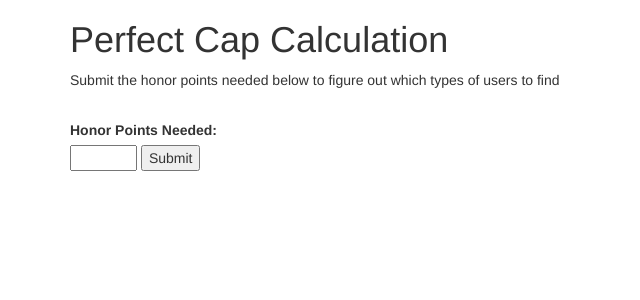
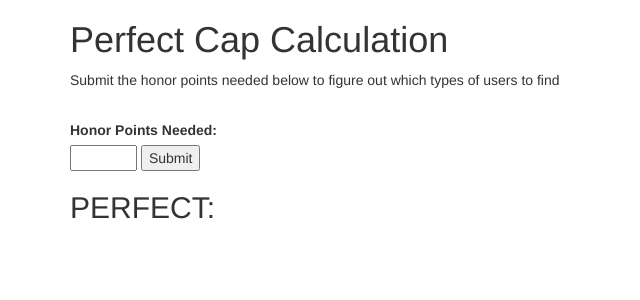
Before and after one commit to bethanyv/perfect_capping, a Flask app: page / in a window 1280 px wide. Shown: the top 300 px of the page, without its empty margins (0-640 px from the left). Run offline with Flask 2, Linux system fonts and the light colour scheme; some libraries are stand-ins or nearby versions.

Commit message:
one kill working

```diff
--- a/perfect_capping/app.py
+++ b/perfect_capping/app.py
@@ -56,8 +56,13 @@ def _calc_times():
 
     app.logger.debug("honor={}\n".format(honor))
 
-    needed_honor = perfect_cap_calc.calculate_honor(honor)
-    result = {"honor": needed_honor}
+    # dictionary of persons and opportunities
+    options = perfect_cap_calc.calculate_honor(honor)
+    one_person = options[1] # list of 1 person
+    two_people = options[2]
+    three_people = options[3]
+    result = {"one_person": one_person, "two_people": two_people, "three_people": three_people}
+    # result = options
     return flask.jsonify(result=result)
 
 @app.route('/new', methods=['POST'])
--- a/perfect_capping/perfect_cap_calc.py
+++ b/perfect_capping/perfect_cap_calc.py
@@ -9,9 +9,8 @@ LEVELS = [48,49,50,51,52,53,54,55,56,57,58,59,60]
 
 RANKS = [1,2,3,4,5,6,7,8,9,10,11,12,13,14]
 
-TABLE = []
-
 def create_table(csv_file):
+  TABLE = []
   with open(csv_file, encoding="utf-8-sig") as csv_file:
     csv_reader = csv.reader(csv_file, delimiter=',')
     line_count = 0
@@ -22,12 +21,29 @@ def create_table(csv_file):
           continue
         TABLE[line_count].append(column)
       line_count += 1
-    print(TABLE)
+  return TABLE
 
 # up to 3 people
 def calculate_honor(honor_needed):
-  return honor_needed
+  '''
+  honor needed should return dictionary of 1, 2, 3 people and a list of lists
+  of all possible people
+  ex: {1: [[1,4], [2,5]]}
+  '''
+  TABLE = create_table('perfect_cap.csv')
+  possibilities = {1: [], 2: [], 3: []}
+  # for 1 person
+  for i in range(13): # 13 rows
+    row = 0
+    for point_amt in TABLE[i]:
+      point_amt = int(point_amt)
+      # print(point_amt)
+      if point_amt == honor_needed:
+        print("HERE")
+        possibilities[1].append(["Level " + str(LEVELS[i]),"Rank " + str(RANKS[row])])
+      row += 1
+
+  return possibilities
 
 if __name__ == "__main__":
-  create_table('perfect_cap.csv')
-  calculate_honor(350)
+  print(calculate_honor(51))
--- a/perfect_capping/static/css/calc.css
+++ b/perfect_capping/static/css/calc.css
@@ -5,3 +5,15 @@
  * These should not conflict with bootstrap's CSS, but they may
  * add more specific styles.
  */
+
+td {
+  padding-right: 15px;
+}
+
+table tr:nth-child(even) {
+  background-color: #eee;
+}
+
+table tr:nth-child(odd) {
+  background-color: #fff;
+}
--- a/perfect_capping/templates/calc.html
+++ b/perfect_capping/templates/calc.html
@@ -21,10 +21,11 @@
   <script
     src="{{ url_for('static', filename="js/moment.min.js") }}"></script>
 
+    <!-- Our own style sheet -->
+   <link rel="stylesheet" href="/static/css/calc.css" />
+
 </head>
 
-   <!-- Our own style sheet -->
-   <link rel="stylesheet" href="/static/css/calc.css" />
 
 <body>
 <!-- bootstrap requires a 'container' div around content -->
@@ -65,7 +66,12 @@
     <input type="submit" value="Submit">
 </form>
 
-<div id="options"></div>
+<h2>PERFECT:</h2>
+<table id="perfect_options"></table>
+<!-- <h2>TWO KILLS:</h2>
+<table id="two_people_options"></table>
+<h2>THREE KILLS:</h2>
+<table id="three_people_options"></table> -->
 
 <script type="text/javascript">
 
@@ -80,14 +86,36 @@
   function calc_times(honor) {
     // var honor = control.find("input[name='honor']").val();
     console.log(honor);
-    var options_field = document.getElementById('options');
+    var perfect_table = document.getElementById('perfect_options');
+    // var two_people_table = document.getElementById('two_people_options');
+    // var three_people_table = document.getElementById('three_people_options');
 
     $.getJSON(TIME_CALC_URL, { honor: honor },
       // response handler
       function(data) {
-         var honor_val = data.result;
-         console.log("Got a response: " +  honor_val.honor);
-         options_field.innerHTML = honor_val.honor;
+        perfect_table.innerHTML = '';
+        var honor_val = data.result;
+        console.log("Got a response: " +  honor_val['one_person']);
+        for (i = 0; i < honor_val['one_person'].length; i++) {
+          var row = perfect_table.insertRow(i);
+          var cell1 = row.insertCell(0);
+          var cell2 = row.insertCell(1);
+          cell1.innerHTML = honor_val['one_person'][i][0];
+          cell2.innerHTML = honor_val['one_person'][i][1];
+        }
+        if (honor_val['one_person'].length != 0) {
+          var row = perfect_table.insertRow(0);
+          var k = 0;
+          for(k = 0; k <= 4; k += 2) {
+            var cell1 = row.insertCell(k);
+            var cell2 = row.insertCell(k + 1);
+            cell1.innerHTML = "LEVEL";
+            cell2.innerHTML = "RANK";
+          }
+        }
+        else {
+          perfect_table.innerHTML = "No matches :("
+        }
        } // end of handler function
      );// End of getJSON
     }
```
